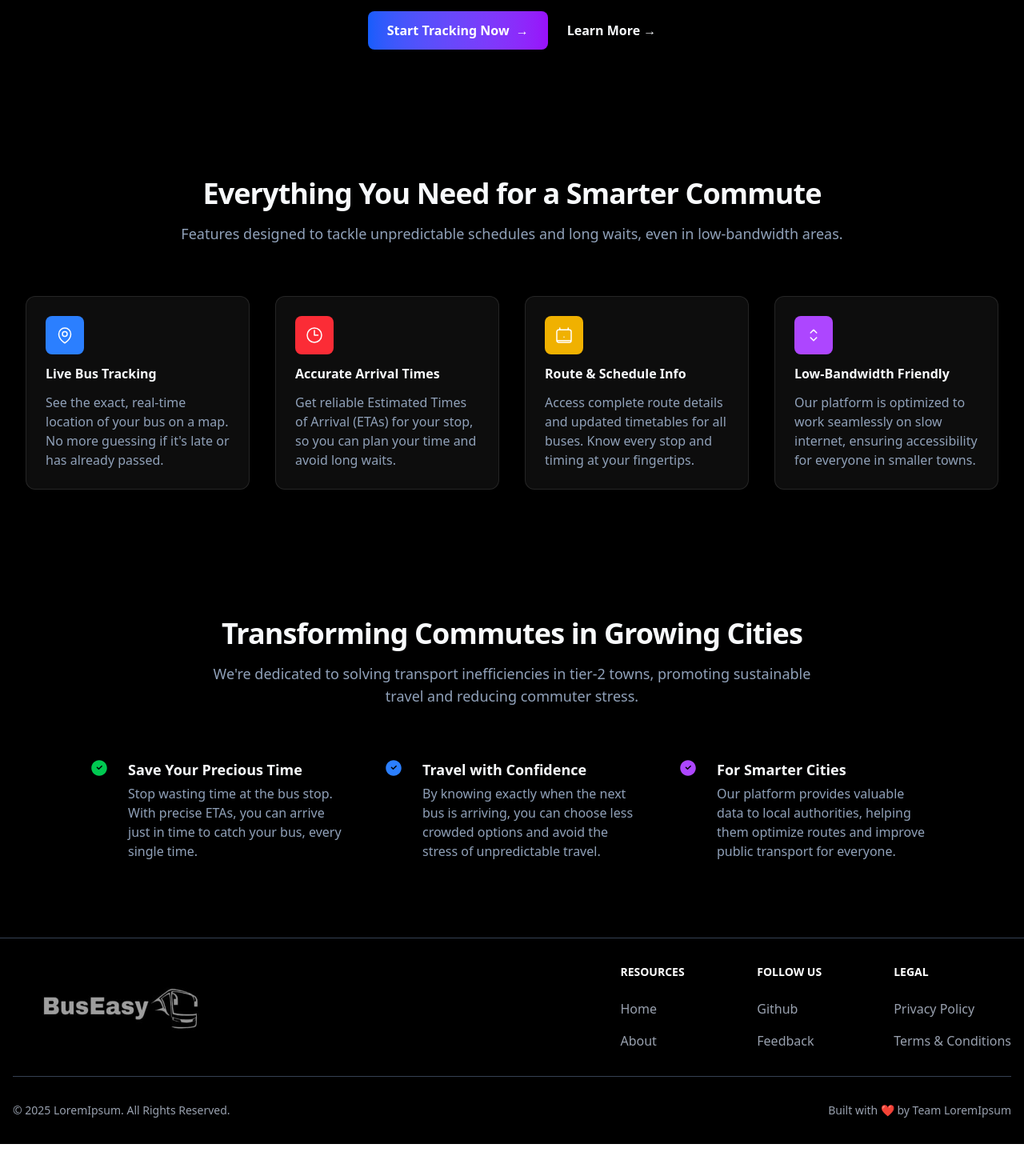
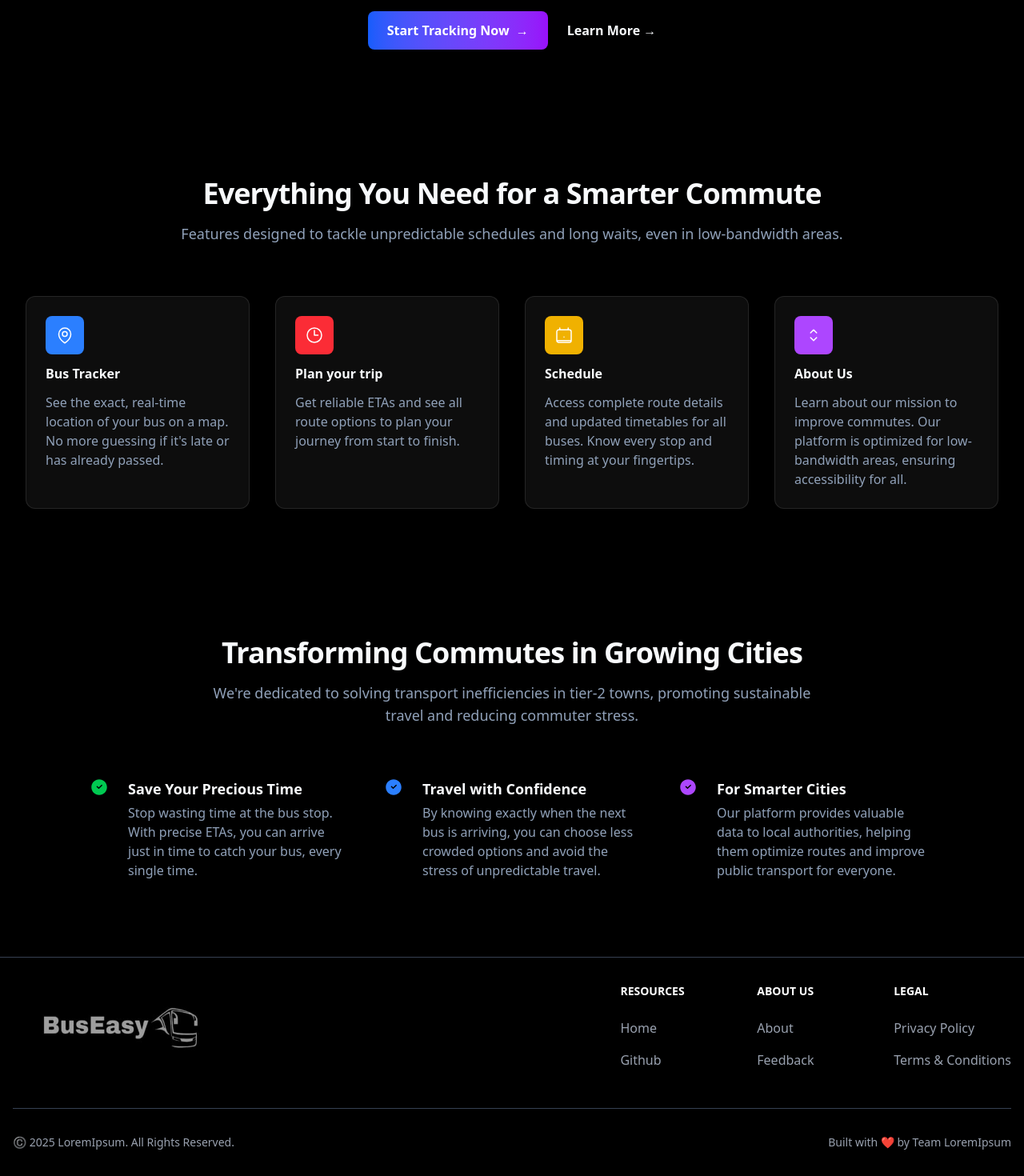
Before and after one commit to Charul192/SIH-2025, a React (Vite) app in the folder Frontend/: page / in a window 1280 px wide. Shown: the part 585-2055 px from the top of the page at 80% size. Before the commit the page ends 2015 px from the top, so only its background shows below. Built offline with nearby package versions, Linux system fonts and the light colour scheme.

Commit message:
bohot changes kr diye

```diff
--- a/Frontend/src/components/Bustracker/Bustracker.jsx
+++ b/Frontend/src/components/Bustracker/Bustracker.jsx
@@ -122,7 +122,7 @@ export default function Bustracker() {
               value={searchTerm}
               onChange={recommendation}
               className={`block w-full rounded-md border-0 py-3 px-4 shadow-sm ring-1 ring-inset focus:ring-2 focus:ring-inset focus:ring-blue-500 text-lg sm:leading-6 ${Dark ? 'bg-white/5 text-white ring-white/10' : 'bg-slate-100 text-slate-900 ring-slate-300'}`}
-              placeholder="Enter Bus ID (e.g., 1, 2, 3...)"
+              placeholder="Enter Bus Number..."
             />
             <button
               type="submit"
--- a/Frontend/src/components/Footer/Footer.jsx
+++ b/Frontend/src/components/Footer/Footer.jsx
@@ -14,9 +14,8 @@ export default function Footer() {
   return (
     // CHANGE: Footer background and top border are now dynamic
     <footer
-      className={`border-t ${
-        Dark ? "bg-black border-gray-700" : "bg-white border-gray-200"
-      }`}
+      className={`border-t ${Dark ? "bg-black border-gray-700" : "bg-white border-gray-200"
+        }`}
     >
       <div className="mx-auto w-full max-w-screen-xl p-4 py-6 lg:py-8">
         <div className="md:flex md:justify-between">
@@ -37,18 +36,6 @@ export default function Footer() {
                     Home
                   </Link>
                 </li>
-                <li>
-                  <Link to="/about" className={`transition-colors ${linkHoverClass}`}>
-                    About
-                  </Link>
-                </li>
-              </ul>
-            </div>
-            <div>
-              <h2 className={`mb-6 text-sm font-semibold uppercase ${headingColorClass}`}>
-                Follow us
-              </h2>
-              <ul className={`font-medium ${textColorClass}`}>
                 <li className="mb-4">
                   <a
                     href="https://github.com/Bhavukmittal20/SIH-2025" // Updated your repo link
@@ -58,6 +45,18 @@ export default function Footer() {
                   >
                     Github
                   </a>
+                </li>
+              </ul>
+            </div>
+            <div>
+              <h2 className={`mb-6 text-sm font-semibold uppercase ${headingColorClass}`}>
+                About us
+              </h2>
+              <ul className={`font-medium ${textColorClass} flex flex-col space-y-4`}>
+                <li>
+                  <Link to="/about" className={`transition-colors ${linkHoverClass}`}>
+                    About
+                  </Link>
                 </li>
                 <li>
                   <Link to="/feedback" className={`transition-colors ${linkHoverClass}`}>
@@ -88,14 +87,13 @@ export default function Footer() {
         </div>
         {/* CHANGE: Horizontal rule border color is dynamic */}
         <hr
-          className={`my-6 sm:mx-auto lg:my-8 ${
-            Dark ? "border-gray-700" : "border-gray-200"
-          }`}
+          className={`my-6 sm:mx-auto lg:my-8 ${Dark ? "border-gray-700" : "border-gray-200"
+            }`}
         />
         <div className="sm:flex sm:items-center sm:justify-between">
           {/* CHANGE: Copyright text color is dynamic */}
           <span className={`text-sm ${textColorClass} sm:text-center`}>
-            © 2025{" "}
+            ©️ 2025{" "}
             <Link to="/devpage" className={`transition-colors ${linkHoverClass}`}>
               LoremIpsum
             </Link>
--- a/Frontend/src/components/Home/Home.jsx
+++ b/Frontend/src/components/Home/Home.jsx
@@ -81,11 +81,12 @@ export default function Home() {
           </div>
           <div className="mx-auto mt-16 grid max-w-7xl grid-cols-1 gap-8 sm:grid-cols-2 lg:grid-cols-4">
 
+            {/* ========= CARD CONTENT HAS BEEN UPDATED HERE ========= */}
             {[
-              { to: "/bus-tracker", icon: <><path strokeLinecap="round" strokeLinejoin="round" d="M15 10.5a3 3 0 11-6 0 3 3 0 016 0z" /><path strokeLinecap="round" strokeLinejoin="round" d="M19.5 10.5c0 7.142-7.5 11.25-7.5 11.25S4.5 17.642 4.5 10.5a7.5 7.5 0 1115 0z" /></>, color: "bg-blue-500", hover: "hover:border-blue-500/50", title: "Live Bus Tracking", desc: "See the exact, real-time location of your bus on a map. No more guessing if it's late or has already passed." },
-              { to: "/plan-your-trip", icon: <path strokeLinecap="round" strokeLinejoin="round" d="M12 6v6h4.5m4.5 0a9 9 0 11-18 0 9 9 0 0118 0z" />, color: "bg-red-500", hover: "hover:border-red-500/50", title: "Accurate Arrival Times", desc: "Get reliable Estimated Times of Arrival (ETAs) for your stop, so you can plan your time and avoid long waits." },
-              { to: "/schedule", icon: <path strokeLinecap="round" strokeLinejoin="round" d="M6.75 3v2.25M17.25 3v2.25M3 18.75V7.5a2.25 2.25 0 012.25-2.25h13.5A2.25 2.25 0 0121 7.5v11.25m-18 0A2.25 2.25 0 005.25 21h13.5A2.25 2.25 0 0021 18.75m-18 0h18M12 14.25h.008v.008H12v-.008z" />, color: "bg-yellow-500", hover: "hover:border-yellow-500/50", title: "Route & Schedule Info", desc: "Access complete route details and updated timetables for all buses. Know every stop and timing at your fingertips." },
-              { to: "/about", icon: <path strokeLinecap="round" strokeLinejoin="round" d="M8.25 15L12 18.75 15.75 15m-7.5-6L12 5.25 15.75 9" />, color: "bg-purple-500", hover: "hover:border-purple-500/50", title: "Low-Bandwidth Friendly", desc: "Our platform is optimized to work seamlessly on slow internet, ensuring accessibility for everyone in smaller towns." }
+              { to: "/bus-tracker", icon: <><path strokeLinecap="round" strokeLinejoin="round" d="M15 10.5a3 3 0 11-6 0 3 3 0 016 0z" /><path strokeLinecap="round" strokeLinejoin="round" d="M19.5 10.5c0 7.142-7.5 11.25-7.5 11.25S4.5 17.642 4.5 10.5a7.5 7.5 0 1115 0z" /></>, color: "bg-blue-500", hover: "hover:border-blue-500/50", title: "Bus Tracker", desc: "See the exact, real-time location of your bus on a map. No more guessing if it's late or has already passed." },
+              { to: "/plan-your-trip", icon: <path strokeLinecap="round" strokeLinejoin="round" d="M12 6v6h4.5m4.5 0a9 9 0 11-18 0 9 9 0 0118 0z" />, color: "bg-red-500", hover: "hover:border-red-500/50", title: "Plan your trip", desc: "Get reliable ETAs and see all route options to plan your journey from start to finish." },
+              { to: "/schedule", icon: <path strokeLinecap="round" strokeLinejoin="round" d="M6.75 3v2.25M17.25 3v2.25M3 18.75V7.5a2.25 2.25 0 012.25-2.25h13.5A2.25 2.25 0 0121 7.5v11.25m-18 0A2.25 2.25 0 005.25 21h13.5A2.25 2.25 0 0021 18.75m-18 0h18M12 14.25h.008v.008H12v-.008z" />, color: "bg-yellow-500", hover: "hover:border-yellow-500/50", title: "Schedule", desc: "Access complete route details and updated timetables for all buses. Know every stop and timing at your fingertips." },
+              { to: "/about", icon: <path strokeLinecap="round" strokeLinejoin="round" d="M8.25 15L12 18.75 15.75 15m-7.5-6L12 5.25 15.75 9" />, color: "bg-purple-500", hover: "hover:border-purple-500/50", title: "About Us", desc: "Learn about our mission to improve commutes. Our platform is optimized for low-bandwidth areas, ensuring accessibility for all." }
             ].map((card) => (
               <Link key={card.to} to={card.to} className="block rounded-xl">
                 <div className={`h-full space-y-3 rounded-xl p-6 transition-all duration-300 hover:-translate-y-1 ${card.hover} ${Dark ? 'border border-white/10 bg-white/5 hover:bg-white/10' : 'border border-gray-200 bg-gray-50 hover:bg-gray-100'}`}>
@@ -110,7 +111,6 @@ export default function Home() {
             </p>
           </div>
 
-          {/* FIX: CTA Card removed, and the parent container is simplified. */}
           <div className="mt-16">
             <div className="flex flex-col items-center justify-center gap-10 sm:flex-row sm:gap-6 lg:gap-12">
               {[
--- a/Frontend/src/components/Planyourtrip/Planyoutrip.jsx
+++ b/Frontend/src/components/Planyourtrip/Planyoutrip.jsx
@@ -195,7 +195,7 @@ export default function PlanyouTrip() {
                   <div className="pointer-events-none absolute inset-y-0 left-0 flex items-center pl-3 text-gray-500"> <LocationPinIcon /> </div>
 
                   {/* FIX: Input field is theme-aware */}
-                  <input type="text" value={startLocation} onChange={(e) => setStartLocation(e.target.value)} className={`block w-full rounded-md border-0 py-3 pl-10 pr-3 text-lg ${Dark ? 'bg-white/5' : 'bg-slate-100'}`} placeholder="e.g., Amritsar" required />
+                  <input type="text" value={startLocation} onChange={(e) => setStartLocation(e.target.value)} className={`block w-full rounded-md border-0 py-3 pl-10 pr-3 text-lg ${Dark ? 'bg-white/5' : 'bg-slate-100'}`} placeholder="e.g. Amritsar" required />
                 </div>
               </div>
               {/* FIX: Swap button is theme-aware */}
@@ -208,7 +208,7 @@ export default function PlanyouTrip() {
                 <div className="relative mt-2">
                   <div className="pointer-events-none absolute inset-y-0 left-0 flex items-center pl-3 text-gray-500"> <LocationPinIcon /> </div>
                   {/* FIX: Input field is theme-aware */}
-                  <input type="text" value={endLocation} onChange={(e) => setEndLocation(e.target.value)} className={`block w-full rounded-md border-0 py-3 pl-10 pr-3 text-lg ${Dark ? 'bg-white/5' : 'bg-slate-100'}`} placeholder="e.g., Ludhiana" required />
+                  <input type="text" value={endLocation} onChange={(e) => setEndLocation(e.target.value)} className={`block w-full rounded-md border-0 py-3 pl-10 pr-3 text-lg ${Dark ? 'bg-white/5' : 'bg-slate-100'}`} placeholder="e.g. Ludhiana" required />
 
                 </div>
               </div>
--- a/Frontend/src/components/Schedule/Schedule.jsx
+++ b/Frontend/src/components/Schedule/Schedule.jsx
@@ -90,7 +90,7 @@ export default function Schedule() {
               value={bus_num}
               onChange={(e) => setBusnum(e.target.value)}
               className={`block w-full rounded-md border-0 py-3 px-4 shadow-sm ring-1 ring-inset focus:ring-2 focus:ring-inset focus:ring-blue-500 text-lg sm:leading-6 ${Dark ? 'bg-white/5 text-white ring-white/10' : 'bg-slate-100 text-slate-900 ring-slate-300'}`}
-              placeholder="Enter bus number..."
+              placeholder="Enter Bus Number..."
             />
             <button
               type="submit"
--- /dev/null
+++ b/Frontend/src/components/ScrollToUp/ScrollToUp.jsx
@@ -0,0 +1,16 @@
+// src/components/ScrollToUp.jsx
+
+import { useEffect } from "react";
+import { useLocation } from "react-router-dom";
+
+const ScrollToUp = () => {
+  const { pathname } = useLocation();
+
+  useEffect(() => {
+    window.scrollTo(0, 0);
+  }, [pathname]);
+
+  return null;
+};
+
+export default ScrollToUp;
```
Also changed, not shown: Frontend/src/Layout.jsx (+10 -15 lines), Frontend/src/components/Header/GoogleTranslate.jsx (+5 -20 lines), Frontend/src/components/Header/Header.jsx (+5 -5 lines).
